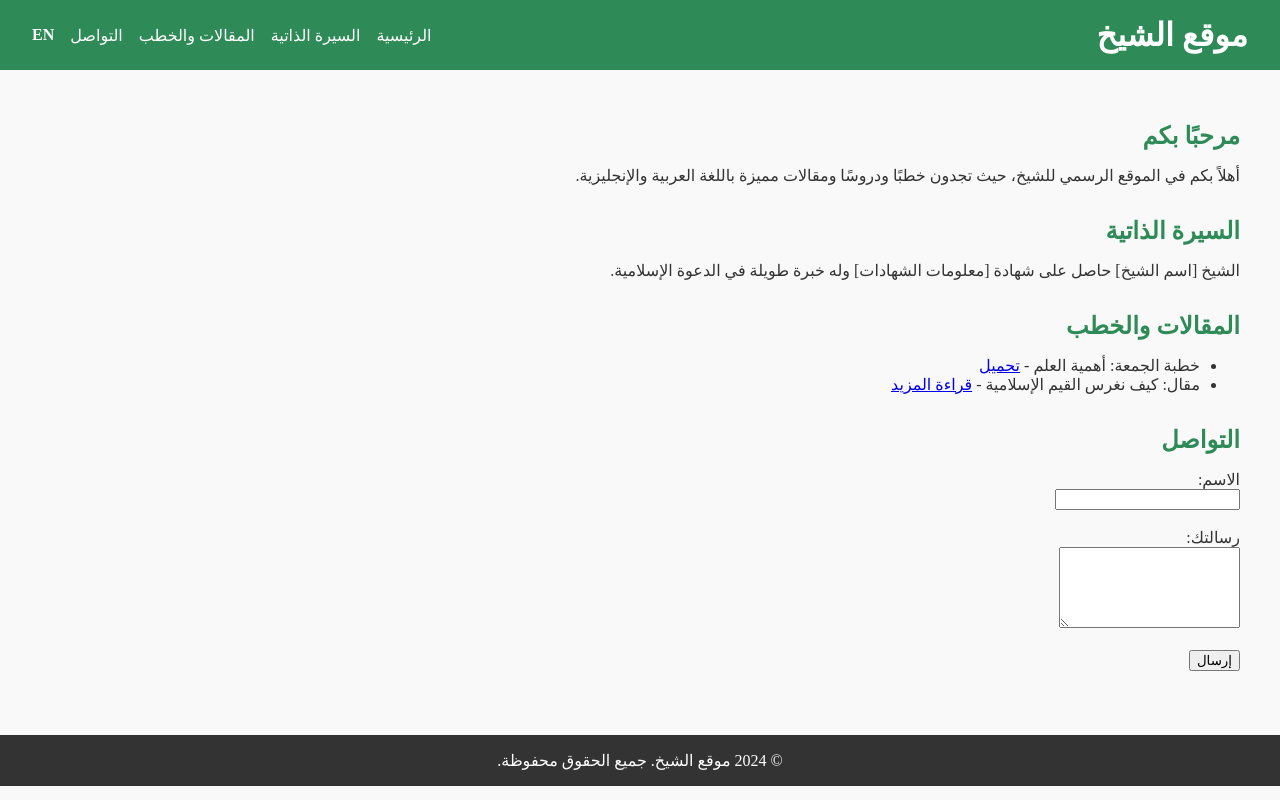
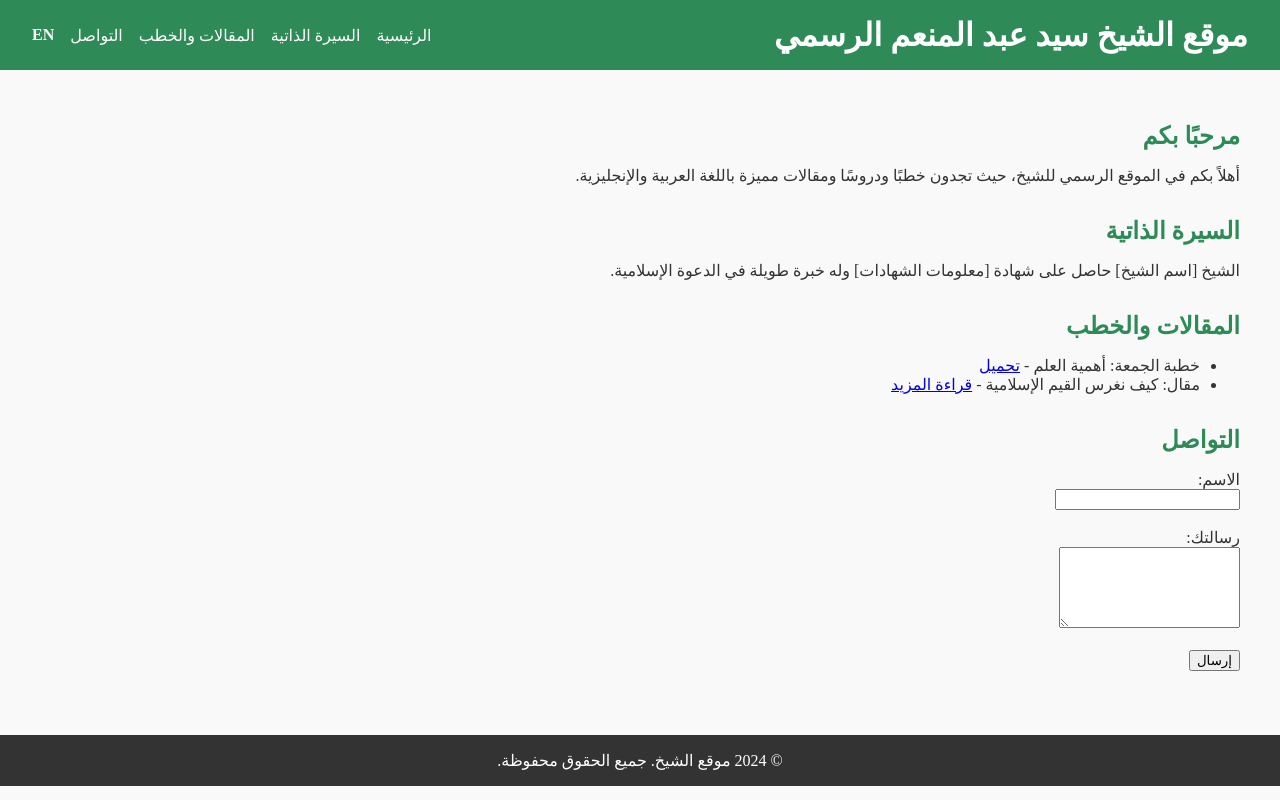
Before and after one commit to imad-vgs/-, a plain HTML site: page index.html in a window 1280 px wide. Drawn offline with Linux system fonts and the light colour scheme.

Commit message:
Update index.html

```diff
--- a/index.html
+++ b/index.html
@@ -5,7 +5,7 @@
     <meta name="viewport" content="width=device-width, initial-scale=1.0">
     <meta name="description" content="موقع إسلامي يعرض السيرة الذاتية والخطب والمحاضرات للشيخ باللغة العربية والإنجليزية. استمتع بمحتوى غني ومفيد يعكس القيم الإسلامية.">
     <meta name="keywords" content="إسلام, شيخ, خطب, دروس, مقالات, مكتبة إسلامية, دعوة, علوم شرعية, قيم إسلامية">
-    <meta name="author" content="موقع الشيخ سيد عبد المنعم الرسمي">
+    <meta name="author" content="موقع الشيخ">
     <meta name="robots" content="index, follow">
     <title>موقع الشيخ - خطب ودروس إسلامية</title>
     <style>
@@ -67,7 +67,7 @@
 </head>
 <body>
     <header>
-        <h1>موقع الشيخ</h1>
+        <h1>موقع الشيخ سيد عبد المنعم الرسمي</h1>
         <nav>
             <a href="#home">الرئيسية</a>
             <a href="#about">السيرة الذاتية</a>
```
